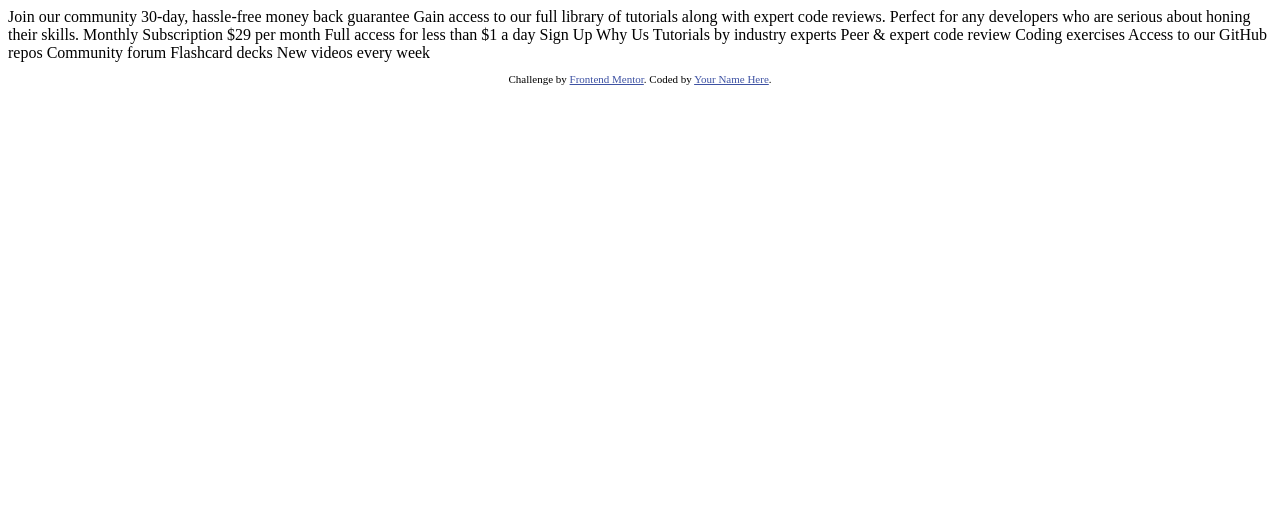
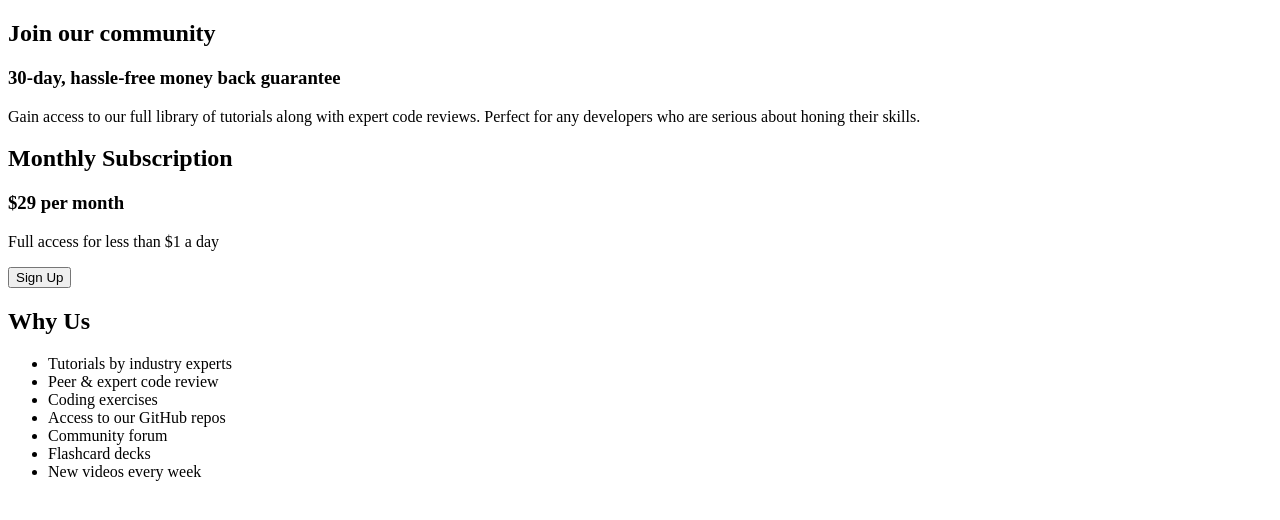
Before and after one commit to Mahesh-yadav/single-price-grid-component, a website: page index.html in a window 1280 px wide. Drawn offline with Linux system fonts and the light colour scheme.

Commit message:
add markup

```diff
--- a/index.html
+++ b/index.html
@@ -8,43 +8,40 @@
 
   <title>Frontend Mentor | Single Price Grid Component</title>
 
-  <!-- Feel free to remove these styles or customise in your own stylesheet 👍 -->
-  <style>
-    .attribution { font-size: 11px; text-align: center; }
-    .attribution a { color: hsl(228, 45%, 44%); }
-  </style>
+  <link href="https://fonts.googleapis.com/css2?family=Karla:ital,wght@0,400;0,700;1,400;1,700&display=swap" rel="stylesheet">
+  <link rel="stylesheet" href="./styles.css">
+
 </head>
 <body>
-  Join our community
-
-  30-day, hassle-free money back guarantee
-
-  Gain access to our full library of tutorials along with expert code reviews.
-  Perfect for any developers who are serious about honing their skills.
-
-  Monthly Subscription
-
-  &dollar;29 per month
-
-  Full access for less than &dollar;1 a day
-
-  Sign Up
-
-  Why Us
-
-  Tutorials by industry experts
-  Peer &amp; expert code review
-  Coding exercises
-  Access to our GitHub repos
-  Community forum
-  Flashcard decks
-  New videos every week
-
-  <footer>
-    <p class="attribution">
-      Challenge by <a href="https://www.frontendmentor.io?ref=challenge" target="_blank">Frontend Mentor</a>.
-      Coded by <a href="#">Your Name Here</a>.
-    </p>
+  <main class="container">
+    <section class="join">
+      <h1 class="heading">Join our community</h1>
+      <h3 class="sub-heading">30-day, hassle-free money back guarantee</h3>
+      <p class="content">
+        Gain access to our full library of tutorials along with expert code reviews. Perfect for any developers who are serious about honing their skills.
+      </p>
+    </section>
+    <section class="subscription">
+      <h1 class="heading">Monthly Subscription</h1>
+      <h3 class="sub-heading"><span class="price">&dollar;29</span> per month</h3>
+      <p class="content">
+        Full access for less than &dollar;1 a day
+      </p>
+      <button class="sign-up-btn">Sign Up</button>
+    </section>
+    <section class="whyus">
+      <h1 class="heading">Why Us</h1>
+      <ul class="features-list">
+        <li class="feature">Tutorials by industry experts</li>
+        <li class="feature">Peer &amp; expert code review</li>
+        <li class="feature">Coding exercises</li>
+        <li class="feature">Access to our GitHub repos</li>
+        <li class="feature">Community forum</li>
+        <li class="feature">Flashcard decks</li>
+        <li class="feature">New videos every week</li>
+      </ul>
+    </section>
+  </main>
   </footer>
 </body>
 </html>
```
